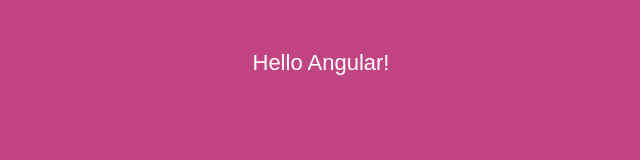
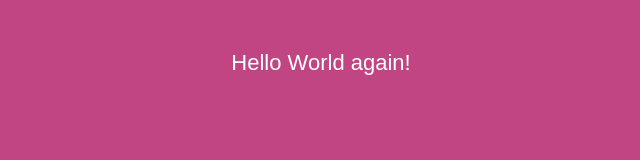
Before and after one commit to sunil10790play/ultimate-donuts, an Angular app: page / in a window 1280 px wide. Shown: the top 160 px of the page, without its empty margins (319-959 px from the left). Built offline with nearby package versions, Linux system fonts and the light colour scheme; a web font is replaced by a local one.

Commit message:
Interpolation

```diff
--- a/src/app/app.component.ts
+++ b/src/app/app.component.ts
@@ -2,7 +2,7 @@
 
 @Component({
   selector: 'app-root',
-  template: ` <div class="app">Hello Angular!</div> `,
+  template: ` <div class="app">{{ message }}</div> `,
   styles: [
     `
       .app {
@@ -15,7 +15,9 @@
   ],
 })
 export class AppComponent implements OnInit {
+  message!: string;
+
   ngOnInit() {
-    console.log('Hello World!!!!!!');
+    this.message = 'Hello World again!';
   }
 }
```
Also changed, not shown: 1 other file (tests, documents, lock files or other folders).
